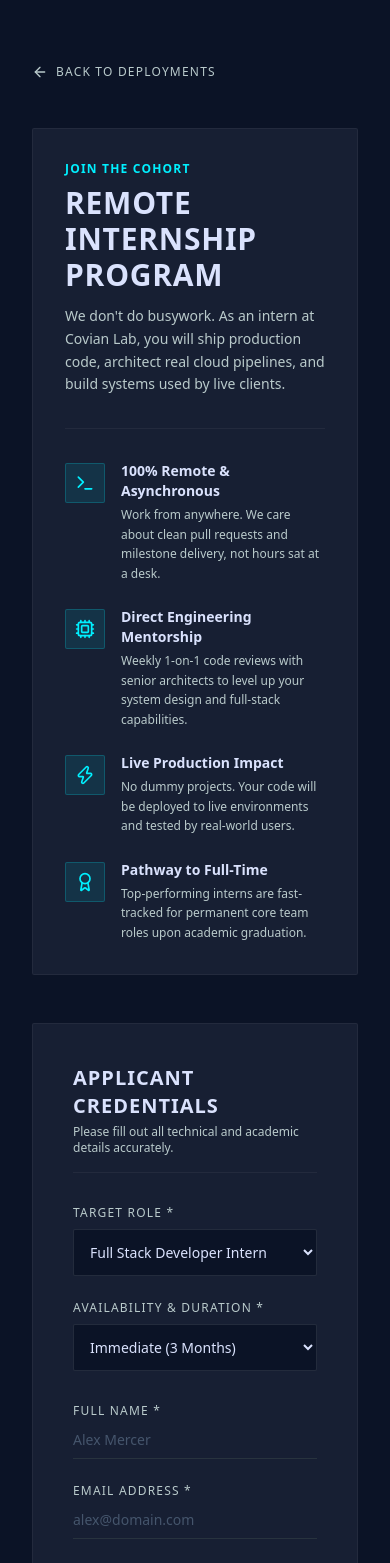
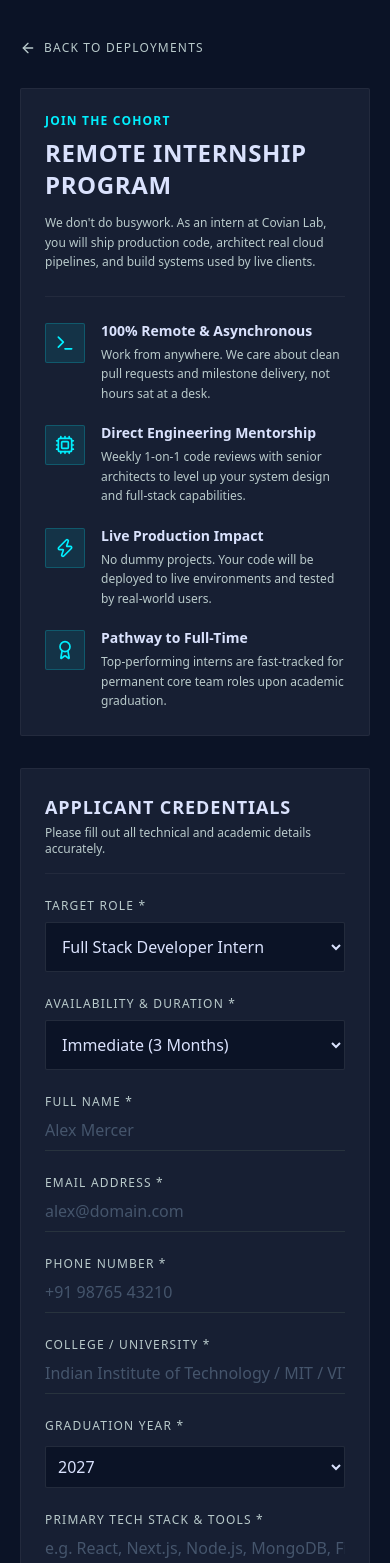
Before and after one commit to hmnshub/Covianlab_Frontend, a Next.js app: page /apply in a window 390 px wide. Shown: the top 1563 px of the page. Built offline with nearby package versions, Linux system fonts and the light colour scheme.

Commit message:
Fixed page.js for mobile

```diff
--- a/src/app/apply/page.jsx
+++ b/src/app/apply/page.jsx
@@ -84,7 +84,6 @@ function ApplyFormContent() {
     if (fileInputRef.current) fileInputRef.current.value = "";
   };
 
-  // 👉 USING CLEAN JSON PAYLOAD WITH BASE64 RESUME TO MATCH EXPRESS JSON PARSER
   const handleSubmit = (e) => {
     e.preventDefault();
 
@@ -127,7 +126,7 @@ ${form.message}
     };
 
     const xhr = new XMLHttpRequest();
-   xhr.open("POST", "https://covianlab-backend.vercel.app/api/contact", true);
+    xhr.open("POST", "https://covianlab-backend.vercel.app/api/contact", true);
     xhr.setRequestHeader("Content-Type", "application/json");
     xhr.setRequestHeader("Accept", "application/json");
 
@@ -161,7 +160,7 @@ ${form.message}
       setLoading(false);
       setStatus({
         type: "error",
-        text: "Could not connect to Port 5000. Ensure your backend server is online.",
+        text: "Could not connect to backend server. Ensure connection is active.",
       });
     };
 
@@ -169,34 +168,34 @@ ${form.message}
   };
 
   return (
-    <div className="max-w-screen-xl mx-auto px-8 py-16">
+    <div className="max-w-screen-xl mx-auto px-5 sm:px-8 py-10 sm:py-16">
       <button
         onClick={() => router.back()}
-        className="flex items-center gap-2 text-xs font-label uppercase tracking-widest text-on-surface-variant hover:text-primary-container transition-colors mb-12 cursor-pointer"
+        className="flex items-center gap-2 text-xs font-label uppercase tracking-widest text-on-surface-variant hover:text-primary-container transition-colors mb-8 sm:mb-12 cursor-pointer"
       >
         <ArrowLeft className="w-4 h-4" />
         Back to Deployments
       </button>
 
-      <div className="grid grid-cols-1 lg:grid-cols-12 gap-12 items-start">
+      <div className="grid grid-cols-1 lg:grid-cols-12 gap-8 lg:gap-12 items-start">
 
-        {/* Left Column: Sidebar */}
-        <div className="lg:col-span-5 space-y-8 bg-surface-container border border-white/5 p-8 rounded-sm sticky top-12">
+        {/* Left Column: Sidebar (Removed sticky class on mobile to fix scrolling trap) */}
+        <div className="lg:col-span-5 space-y-6 sm:space-y-8 bg-surface-container border border-white/5 p-6 sm:p-8 rounded-sm lg:sticky lg:top-12">
           <div>
             <span className="text-xs font-label uppercase tracking-widest text-primary-container font-bold block mb-2">
               Join The Cohort
             </span>
-            <h1 className="text-3xl font-headline font-black text-on-surface uppercase tracking-wide">
+            <h1 className="text-2xl sm:text-3xl font-headline font-black text-on-surface uppercase tracking-wide">
               Remote Internship Program
             </h1>
-            <p className="text-on-surface-variant text-sm mt-3 leading-relaxed">
+            <p className="text-on-surface-variant text-xs sm:text-sm mt-3 leading-relaxed">
               We don't do busywork. As an intern at Covian Lab, you will ship production code, architect real cloud pipelines, and build systems used by live clients.
             </p>
           </div>
 
           <hr className="border-white/5" />
 
-          <div className="space-y-6">
+          <div className="space-y-5 sm:space-y-6">
             <div className="flex items-start gap-4">
               <div className="w-10 h-10 bg-primary-container/10 rounded-sm flex items-center justify-center flex-shrink-0 mt-0.5 border border-primary-container/20">
                 <Terminal className="w-5 h-5 text-primary-container" />
@@ -253,10 +252,10 @@ ${form.message}
           initial={{ opacity: 0, y: 20 }}
           animate={{ opacity: 1, y: 0 }}
           transition={{ duration: 0.5 }}
-          className="lg:col-span-7 bg-surface-container border border-white/5 rounded-sm p-10 space-y-8"
+          className="lg:col-span-7 bg-surface-container border border-white/5 rounded-sm p-6 sm:p-10 space-y-6 sm:space-y-8"
         >
           <div className="border-b border-white/5 pb-4">
-            <h3 className="text-xl font-headline font-bold text-on-surface uppercase tracking-wider">
+            <h3 className="text-lg sm:text-xl font-headline font-bold text-on-surface uppercase tracking-wider">
               Applicant Credentials
             </h3>
             <p className="text-xs text-on-surface-variant mt-1">
@@ -273,7 +272,7 @@ ${form.message}
                 name="role"
                 value={form.role}
                 onChange={handleChange}
-                className="w-full bg-surface border border-white/10 rounded-sm p-3 text-on-surface outline-none text-sm focus:border-primary-container transition-colors cursor-pointer"
+                className="w-full bg-surface border border-white/10 rounded-sm p-3 text-on-surface outline-none text-base sm:text-sm focus:border-primary-container transition-colors cursor-pointer"
               >
                 {roles.map((r) => (
                   <option key={r} value={r} className="bg-surface-container">
@@ -291,7 +290,7 @@ ${form.message}
                 name="availability"
                 value={form.availability}
                 onChange={handleChange}
-                className="w-full bg-surface border border-white/10 rounded-sm p-3 text-on-surface outline-none text-sm focus:border-primary-container transition-colors cursor-pointer"
+                className="w-full bg-surface border border-white/10 rounded-sm p-3 text-on-surface outline-none text-base sm:text-sm focus:border-primary-container transition-colors cursor-pointer"
               >
                 <option value="Immediate (3 Months)" className="bg-surface-container">Immediate (3 Months)</option>
                 <option value="Immediate (6 Months)" className="bg-surface-container">Immediate (6 Months)</option>
@@ -313,7 +312,7 @@ ${form.message}
                 placeholder="Alex Mercer"
                 value={form.fullName}
                 onChange={handleChange}
-                className="w-full bg-transparent border-b border-outline-variant/50 pb-2 text-on-surface placeholder-slate-600 outline-none text-sm focus:border-primary-container transition-colors"
+                className="w-full bg-transparent border-b border-outline-variant/50 pb-2 text-on-surface placeholder-slate-600 outline-none text-base sm:text-sm focus:border-primary-container transition-colors"
               />
             </div>
 
@@ -328,7 +327,7 @@ ${form.message}
                 placeholder="alex@domain.com"
                 value={form.email}
                 onChange={handleChange}
-                className="w-full bg-transparent border-b border-outline-variant/50 pb-2 text-on-surface placeholder-slate-600 outline-none text-sm focus:border-primary-container transition-colors"
+                className="w-full bg-transparent border-b border-outline-variant/50 pb-2 text-on-surface placeholder-slate-600 outline-none text-base sm:text-sm focus:border-primary-container transition-colors"
               />
             </div>
 
@@ -343,7 +342,7 @@ ${form.message}
                 placeholder="+91 98765 43210"
                 value={form.phone}
                 onChange={handleChange}
-                className="w-full bg-transparent border-b border-outline-variant/50 pb-2 text-on-surface placeholder-slate-600 outline-none text-sm focus:border-primary-container transition-colors"
+                className="w-full bg-transparent border-b border-outline-variant/50 pb-2 text-on-surface placeholder-slate-600 outline-none text-base sm:text-sm focus:border-primary-container transition-colors"
               />
             </div>
           </div>
@@ -360,7 +359,7 @@ ${form.message}
                 placeholder="Indian Institute of Technology / MIT / VIT..."
                 value={form.college}
                 onChange={handleChange}
-                className="w-full bg-transparent border-b border-outline-variant/50 pb-2 text-on-surface placeholder-slate-600 outline-none text-sm focus:border-primary-container transition-colors"
+                className="w-full bg-transparent border-b border-outline-variant/50 pb-2 text-on-surface placeholder-slate-600 outline-none text-base sm:text-sm focus:border-primary-container transition-colors"
               />
             </div>
 
@@ -372,7 +371,7 @@ ${form.message}
                 name="gradYear"
                 value={form.gradYear}
                 onChange={handleChange}
-                className="w-full bg-surface border border-white/10 rounded-sm p-2 text-on-surface outline-none text-sm focus:border-primary-container transition-colors cursor-pointer mt-1"
+                className="w-full bg-surface border border-white/10 rounded-sm p-2 text-on-surface outline-none text-base sm:text-sm focus:border-primary-container transition-colors cursor-pointer mt-1"
               >
                 <option value="2025" className="bg-surface-container">2025</option>
                 <option value="2026" className="bg-surface-container">2026</option>
@@ -393,7 +392,7 @@ ${form.message}
               placeholder="e.g. React, Next.js, Node.js, MongoDB, Figma, Python, SQL, Docker"
               value={form.skills}
               onChange={handleChange}
-              className="w-full bg-transparent border-b border-outline-variant/50 pb-2 text-on-surface placeholder-slate-600 outline-none text-sm focus:border-primary-container transition-colors"
+              className="w-full bg-transparent border-b border-outline-variant/50 pb-2 text-on-surface placeholder-slate-600 outline-none text-base sm:text-sm focus:border-primary-container transition-colors"
             />
             <span className="text-[10px] text-on-surface-variant/70 mt-1 block">
               List the core languages, frameworks, or design software you are most confident building with.
@@ -412,7 +411,7 @@ ${form.message}
                 placeholder="https://github.com/username or your portfolio"
                 value={form.githubUrl}
                 onChange={handleChange}
-                className="w-full bg-transparent border-b border-outline-variant/50 pb-2 text-on-surface placeholder-slate-600 outline-none text-sm focus:border-primary-container transition-colors"
+                className="w-full bg-transparent border-b border-outline-variant/50 pb-2 text-on-surface placeholder-slate-600 outline-none text-base sm:text-sm focus:border-primary-container transition-colors"
               />
             </div>
 
@@ -426,7 +425,7 @@ ${form.message}
                 placeholder="https://linkedin.com/in/username"
                 value={form.linkedinUrl}
                 onChange={handleChange}
-                className="w-full bg-transparent border-b border-outline-variant/50 pb-2 text-on-surface placeholder-slate-600 outline-none text-sm focus:border-primary-container transition-colors"
+                className="w-full bg-transparent border-b border-outline-variant/50 pb-2 text-on-surface placeholder-slate-600 outline-none text-base sm:text-sm focus:border-primary-container transition-colors"
               />
             </div>
           </div>
@@ -447,7 +446,7 @@ ${form.message}
             {!resume ? (
               <div
                 onClick={() => fileInputRef.current?.click()}
-                className="w-full border-2 border-dashed border-white/10 hover:border-primary-container/50 bg-surface/50 hover:bg-primary-container/5 rounded-sm p-8 text-center transition-all cursor-pointer group flex flex-col items-center justify-center gap-3"
+                className="w-full border-2 border-dashed border-white/10 hover:border-primary-container/50 bg-surface/50 hover:bg-primary-container/5 rounded-sm p-6 sm:p-8 text-center transition-all cursor-pointer group flex flex-col items-center justify-center gap-3"
               >
                 <div className="w-12 h-12 rounded-full bg-primary-container/10 flex items-center justify-center text-primary-container group-hover:scale-110 transition-transform">
                   <UploadCloud className="w-6 h-6" />
@@ -504,7 +503,7 @@ ${form.message}
               placeholder="Tell us about your hardest technical bug, a project you're proud of, or why you want to build systems with our team..."
               value={form.message}
               onChange={handleChange}
-              className="w-full bg-transparent border-b border-outline-variant/50 pb-2 text-on-surface placeholder-slate-600 outline-none text-sm resize-none focus:border-primary-container transition-colors"
+              className="w-full bg-transparent border-b border-outline-variant/50 pb-2 text-on-surface placeholder-slate-600 outline-none text-base sm:text-sm resize-none focus:border-primary-container transition-colors"
             />
           </div>
 
@@ -530,7 +529,7 @@ ${form.message}
             )}
           </AnimatePresence>
 
-          <div className="flex items-center justify-between pt-4 border-t border-white/5">
+          <div className="flex flex-col sm:flex-row items-center justify-between gap-4 pt-4 border-t border-white/5">
             <div className="flex items-center gap-2">
               <span className={`w-2 h-2 rounded-full animate-pulse ${status.type === "success" ? "bg-emerald-400" : "bg-primary-container"}`} />
               <span className="text-xs font-label text-on-surface-variant uppercase tracking-wider">
@@ -546,7 +545,7 @@ ${form.message}
                 boxShadow: loading ? "none" : "0 0 25px rgba(0,240,255,0.4)",
               }}
               whileTap={{ scale: loading ? 1 : 0.97 }}
-              className={`signature-gradient text-on-primary-fixed px-8 py-3.5 rounded-sm font-headline font-bold text-xs uppercase tracking-widest flex items-center gap-2 ${
+              className={`w-full sm:w-auto signature-gradient text-on-primary-fixed px-8 py-3.5 rounded-sm font-headline font-bold text-xs uppercase tracking-widest flex items-center justify-center gap-2 ${
                 loading ? "opacity-50 cursor-not-allowed" : "cursor-pointer"
               }`}
             >
@@ -562,7 +561,7 @@ ${form.message}
 
 export default function ApplyPage() {
   return (
-    <section className="min-h-screen bg-surface text-on-surface selection:bg-primary-container selection:text-on-primary-fixed">
+    <section className="min-h-screen bg-surface text-on-surface selection:bg-primary-container selection:text-on-primary-fixed overflow-x-hidden">
       <Suspense fallback={<div className="min-h-screen flex items-center justify-center text-xs uppercase tracking-widest text-primary-container">Loading Application Engine...</div>}>
         <ApplyFormContent />
       </Suspense>
--- a/src/components/careers/CareersHero.jsx
+++ b/src/components/careers/CareersHero.jsx
@@ -4,12 +4,12 @@ import { motion } from "framer-motion";
 
 export default function CareersHero() {
   return (
-    <header className="relative min-h-screen flex items-center pt-24 pb-20 overflow-hidden">
-      {/* Background */}
-      <div className="absolute inset-0 z-0">
+    <header className="relative w-full min-h-[85vh] sm:min-h-screen flex items-center pt-28 pb-16 overflow-hidden">
+      {/* Background with adjusted mobile rendering */}
+      <div className="absolute inset-0 z-0 pointer-events-none">
         <div className="absolute inset-0 bg-gradient-to-b from-surface-container-lowest via-surface to-surface" />
-        <div className="absolute top-[-15%] right-[-5%] w-[55%] h-[70%] bg-primary-container/8 blur-[140px] rounded-full" />
-        <div className="absolute bottom-0 left-[-10%] w-[40%] h-[50%] bg-primary-container/5 blur-[100px] rounded-full" />
+        <div className="absolute top-[-10%] right-[-10%] sm:right-[-5%] w-[80%] sm:w-[55%] h-[50%] sm:h-[70%] bg-primary-container/8 blur-[100px] sm:blur-[140px] rounded-full" />
+        <div className="absolute bottom-0 left-[-10%] w-[60%] sm:w-[40%] h-[40%] sm:h-[50%] bg-primary-container/5 blur-[80px] sm:blur-[100px] rounded-full" />
         <div
           className="w-full h-full opacity-10"
           style={{
@@ -19,24 +19,24 @@ export default function CareersHero() {
         />
       </div>
 
-      <div className="relative z-10 max-w-7xl mx-auto px-8 w-full">
+      <div className="relative z-10 max-w-7xl mx-auto px-5 sm:px-8 w-full">
         <motion.div
           initial={{ opacity: 0, y: 20 }}
           animate={{ opacity: 1, y: 0 }}
-          transition={{ delay: 0.3, duration: 0.5 }}
-          className="mb-6 flex items-center gap-3"
+          transition={{ delay: 0.2, duration: 0.4 }}
+          className="mb-4 sm:mb-6 flex items-center gap-3"
         >
-          <span className="w-10 h-[2px] bg-primary-container" />
-          <span className="text-xs font-label uppercase tracking-widest text-primary-container font-bold">
+          <span className="w-8 sm:w-10 h-[2px] bg-primary-container" />
+          <span className="text-[11px] sm:text-xs font-label uppercase tracking-widest text-primary-container font-bold">
             Open Opportunities
           </span>
         </motion.div>
 
         <motion.h1
-          initial={{ opacity: 0, y: 50 }}
+          initial={{ opacity: 0, y: 30 }}
           animate={{ opacity: 1, y: 0 }}
-          transition={{ delay: 0.45, duration: 0.7 }}
-          className="text-[clamp(3.2rem,9vw,6.5rem)] font-headline font-black leading-[1.05] tracking-tighter max-w-4xl text-glow"
+          transition={{ delay: 0.35, duration: 0.6 }}
+          className="text-[clamp(2.5rem,8vw,6.5rem)] font-headline font-black leading-[1.08] tracking-tighter max-w-4xl text-glow"
         >
           Join the Architects
           <br />
@@ -44,12 +44,12 @@ export default function CareersHero() {
         </motion.h1>
 
         <motion.div
-          initial={{ opacity: 0, x: -20 }}
+          initial={{ opacity: 0, x: -15 }}
           animate={{ opacity: 1, x: 0 }}
-          transition={{ delay: 0.65, duration: 0.6 }}
-          className="mt-10 pl-6 border-l-2 border-primary-container/50 max-w-xl"
+          transition={{ delay: 0.5, duration: 0.5 }}
+          className="mt-6 sm:mt-10 pl-4 sm:pl-6 border-l-2 border-primary-container/50 max-w-xl"
         >
-          <p className="text-lg text-on-surface-variant leading-relaxed">
+          <p className="text-sm sm:text-lg text-on-surface-variant leading-relaxed">
             We operate at the bleeding edge of technology, marketing, and
             predictive analytics. CovianLab isn't just a studio; it's a
             collective for those who find beauty in complex data and clean code.
--- a/src/components/careers/LabEcosystem.jsx
+++ b/src/components/careers/LabEcosystem.jsx
@@ -38,15 +38,15 @@ const cardVariants = {
 
 export default function LabEcosystem() {
   return (
-    <section className="py-32 bg-surface">
-      <div className="max-w-screen-xl mx-auto px-8">
-        <div className="text-center mb-16">
+    <section className="py-20 sm:py-32 bg-surface overflow-hidden">
+      <div className="max-w-screen-xl mx-auto px-5 sm:px-8">
+        <div className="text-center mb-12 sm:mb-16">
           <motion.h2
             initial={{ opacity: 0, y: 20 }}
             whileInView={{ opacity: 1, y: 0 }}
             viewport={{ once: true }}
             transition={{ duration: 0.55 }}
-            className="text-4xl font-headline font-black tracking-tight text-on-surface"
+            className="text-3xl sm:text-4xl font-headline font-black tracking-tight text-on-surface"
           >
             The Lab Ecosystem
           </motion.h2>
@@ -55,7 +55,7 @@ export default function LabEcosystem() {
             whileInView={{ opacity: 1 }}
             viewport={{ once: true }}
             transition={{ delay: 0.2, duration: 0.5 }}
-            className="mt-4 text-on-surface-variant text-sm"
+            className="mt-4 text-on-surface-variant text-sm px-4"
           >
             Engineered to support the high-performance digital artisan.
           </motion.p>
@@ -75,7 +75,7 @@ export default function LabEcosystem() {
                 key={b.title}
                 variants={cardVariants}
                 whileHover={{ y: -4, borderColor: "rgba(0,240,255,0.25)" }}
-                className="bg-surface-container border border-white/5 rounded-sm p-8 transition-all"
+                className="bg-surface-container border border-white/5 rounded-sm p-6 sm:p-8 transition-all"
               >
                 <div className="mb-5 w-10 h-10 rounded-sm bg-primary-container/10 flex items-center justify-center">
                   <Icon className="w-5 h-5 text-primary-container" />
--- a/src/components/careers/MidnightKinetic.jsx
+++ b/src/components/careers/MidnightKinetic.jsx
@@ -33,17 +33,17 @@ const cardVariants = {
 
 export default function MidnightKinetic() {
   return (
-    <section className="py-32 bg-surface-container-lowest">
-      <div className="max-w-7xl mx-auto px-8">
+    <section className="py-20 sm:py-32 bg-surface-container-lowest overflow-hidden">
+      <div className="max-w-7xl mx-auto px-5 sm:px-8">
         {/* Header */}
-        <div className="flex flex-col md:flex-row md:items-end md:justify-between mb-16 gap-6">
+        <div className="flex flex-col md:flex-row md:items-end md:justify-between mb-12 sm:mb-16 gap-6">
           <div>
             <motion.h2
               initial={{ opacity: 0, y: 20 }}
               whileInView={{ opacity: 1, y: 0 }}
               viewport={{ once: true }}
               transition={{ duration: 0.55 }}
-              className="text-3xl font-headline font-black tracking-tight uppercase text-on-surface"
+              className="text-2xl sm:text-3xl font-headline font-black tracking-tight uppercase text-on-surface"
             >
               Midnight Kinetic
             </motion.h2>
@@ -52,7 +52,7 @@ export default function MidnightKinetic() {
               whileInView={{ opacity: 1 }}
               viewport={{ once: true }}
               transition={{ delay: 0.2, duration: 0.5 }}
-              className="mt-3 text-on-surface-variant text-sm max-w-md"
+              className="mt-3 text-on-surface-variant text-sm max-w-md leading-relaxed"
             >
               Our philosophy is built on three immutable pillars. We don't
               follow trends; we architect the infrastructure they sit on.
@@ -64,7 +64,7 @@ export default function MidnightKinetic() {
             viewport={{ once: true }}
             transition={{ delay: 0.3 }}
             href="#"
-            className="text-xs font-label uppercase tracking-widest text-primary-container hover:text-primary transition-colors"
+            className="text-xs font-label uppercase tracking-widest text-primary-container hover:text-primary transition-colors inline-block"
           >
             » Live at CovianLab
           </motion.a>
@@ -84,7 +84,7 @@ export default function MidnightKinetic() {
               <motion.div
                 key={pillar.title}
                 variants={cardVariants}
-                className="glass-panel border border-white/5 p-8 rounded-sm group hover:border-primary-container/20 transition-colors"
+                className="glass-panel border border-white/5 p-6 sm:p-8 rounded-sm group hover:border-primary-container/20 transition-colors"
               >
                 <div className="mb-6 w-10 h-10 text-primary-container">
                   <Icon className="w-8 h-8" />
```
Also changed, not shown: src/components/careers/CurrentDeployments.jsx (+9 -10 lines).
